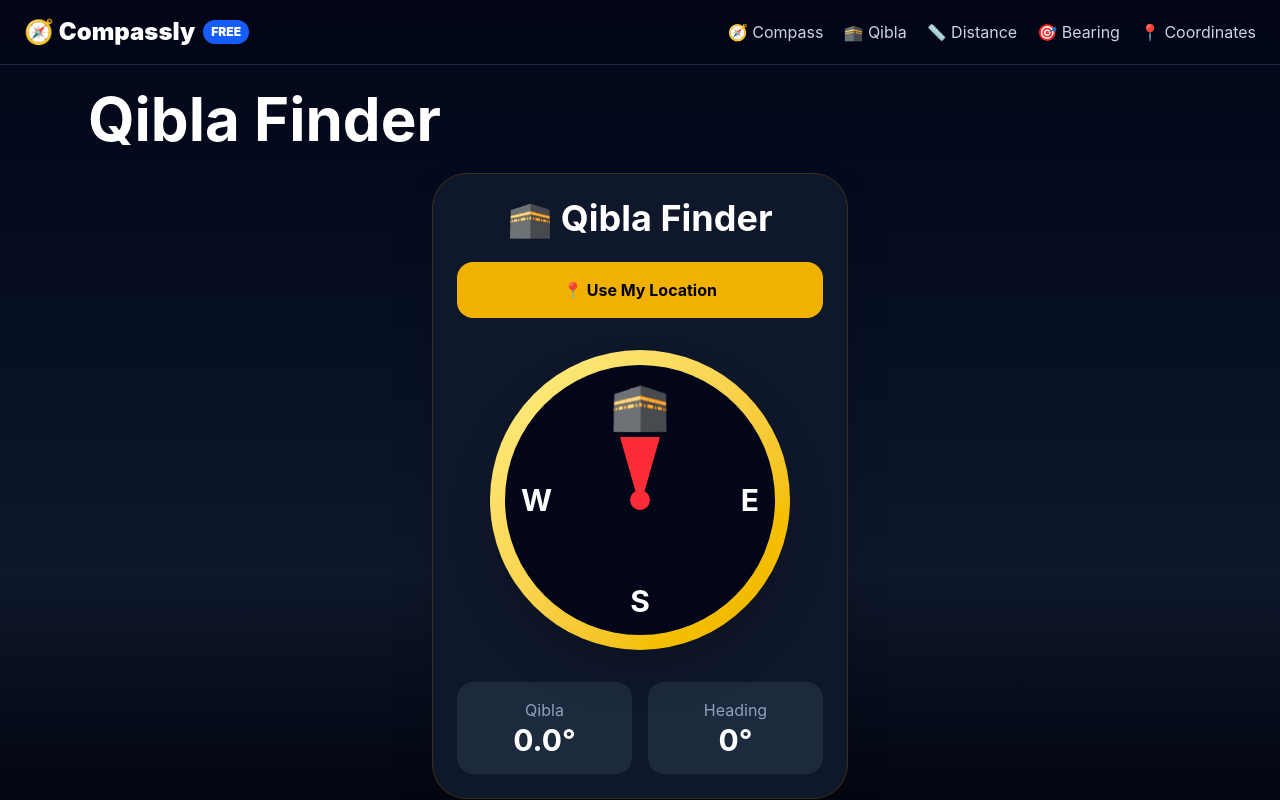
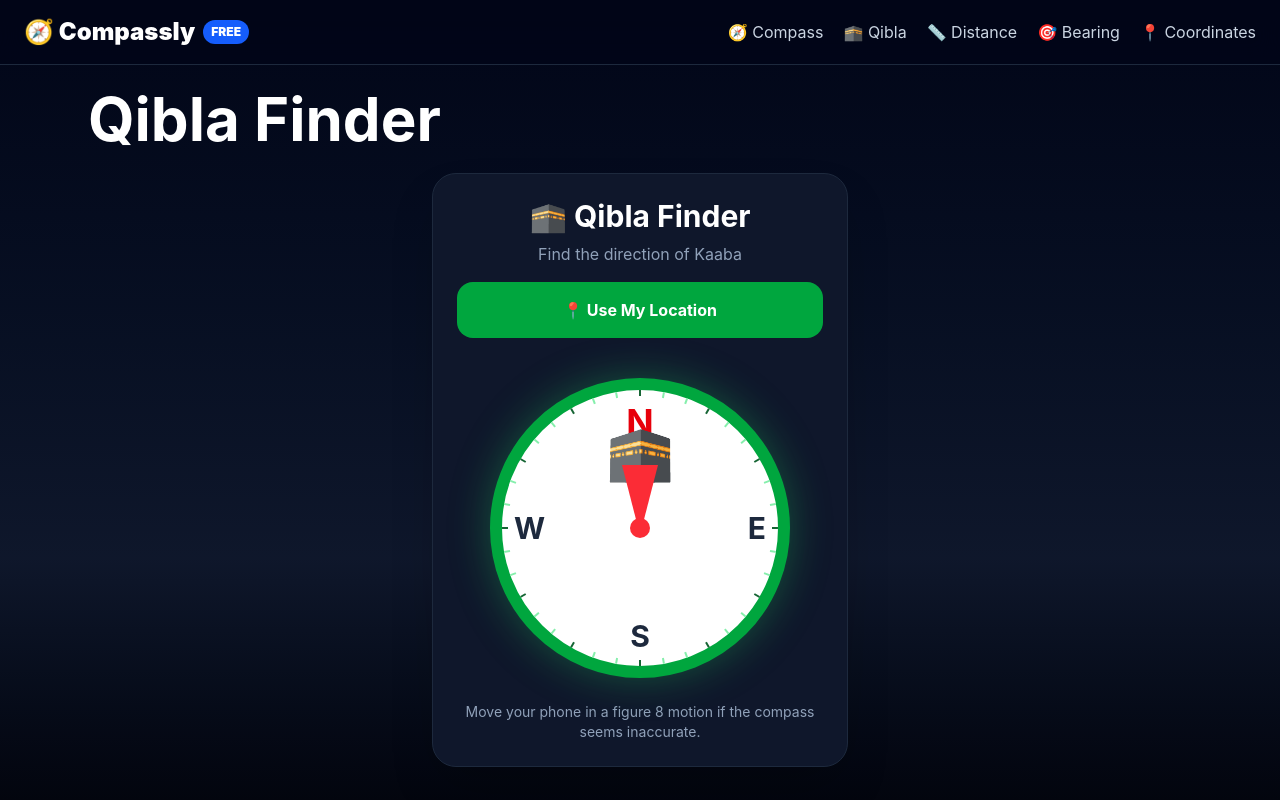
Before and after one commit to HasanMansuri/compassly, a React (Vite) app: page /qibla-finder in a window 1280 px wide. Shown: the top 800 px of the page. Built offline with nearby package versions, Linux system fonts and the light colour scheme; no server answers.

Commit message:
Premium Qibla UI

```diff
--- a/src/components/QiblaFinder.jsx
+++ b/src/components/QiblaFinder.jsx
@@ -2,181 +2,76 @@ import { useEffect, useState } from "react";
 
 export default function QiblaFinder() {
 
-const [heading,setHeading]=useState(0);
+  const [heading, setHeading] = useState(0);
 
-const [qibla,setQibla]=useState(0);
+  const [qiblaAngle, setQiblaAngle] = useState(0);
 
-const [distance,setDistance]=useState(null);
+  const [location, setLocation] = useState(null);
 
-const [location,setLocation]=useState(null);
+  const [error, setError] = useState("");
 
-const [error,setError]=useState("");
+  const [permissionNeeded, setPermissionNeeded] =
+    useState(false);
 
-const [loading,setLoading]=useState(false);
+  const makkahLat = 21.4225;
 
-const makkahLat=21.4225;
-
-const makkahLon=39.8262;
+  const makkahLon = 39.8262;
 
 
 
-function calculateQibla(lat,lon){
+  function getQiblaDirection(lat, lon) {
 
-const φ1=lat*Math.PI/180;
+    const lat1 = lat * Math.PI / 180;
 
-const λ1=lon*Math.PI/180;
+    const lon1 = lon * Math.PI / 180;
 
-const φ2=makkahLat*Math.PI/180;
+    const lat2 = makkahLat * Math.PI / 180;
 
-const λ2=makkahLon*Math.PI/180;
+    const lon2 = makkahLon * Math.PI / 180;
 
-const y=
+    const dLon = lon2 - lon1;
 
-Math.sin(λ2-λ1)
+    const y = Math.sin(dLon);
 
-*
+    const x =
 
-Math.cos(φ2);
+      Math.cos(lat1) *
 
-const x=
-
-Math.cos(φ1)
-
-*
-
-Math.sin(φ2)
+      Math.tan(lat2)
 
       -
 
-Math.sin(φ1)
+      Math.sin(lat1) *
 
-*
+      Math.cos(dLon);
 
-Math.cos(φ2)
+    let bearing =
 
-*
+      Math.atan2(y, x)
 
-Math.cos(λ2-λ1);
+      * 180
 
-let bearing=
+      / Math.PI;
 
-Math.atan2(y,x)
+    bearing = (bearing + 360) % 360;
 
-*
-
-180
-
-/
-
-Math.PI;
-
-bearing=(bearing+360)%360;
-
-setQibla(bearing);
+    return bearing;
 
   }
 
 
 
-function calculateDistance(lat,lon){
-
-const R=6371;
-
-const dLat=
-
-(makkahLat-lat)
-
-*
-
-Math.PI
-
-/
-
-180;
-
-const dLon=
-
-(makkahLon-lon)
-
-*
-
-Math.PI
-
-/
-
-180;
-
-const a=
-
-Math.sin(dLat/2)
-
-*
-
-Math.sin(dLat/2)
-
-+
-
-Math.cos(
-
-lat*Math.PI/180
-
-)
-
-*
-
-Math.cos(
-
-makkahLat*Math.PI/180
-
-)
-
-*
-
-Math.sin(dLon/2)
-
-*
-
-Math.sin(dLon/2);
-
-const c=
-
-2*
-
-Math.atan2(
-
-Math.sqrt(a),
-
-Math.sqrt(1-a)
-
-);
-
-setDistance(
-
-(R*c).toFixed(0)
-
-);
-
-}
-
-
-
-function getLocation(){
-
-setLoading(true);
+  function getLocation() {
 
     setError("");
 
     navigator.geolocation.getCurrentPosition(
 
-(position)=>{
+      (position) => {
 
-const lat=
+        const lat = position.coords.latitude;
 
-position.coords.latitude;
-
-const lon=
-
-position.coords.longitude;
+        const lon = position.coords.longitude;
 
         setLocation({
 
@@ -186,33 +81,25 @@ lon
 
         });
 
-calculateQibla(
+        setQiblaAngle(
+
+          getQiblaDirection(
 
             lat,
 
             lon
 
-);
-
-calculateDistance(
-
-lat,
-
-lon
+          )
 
         );
 
-setLoading(false);
-
       },
 
-()=>{
-
-setLoading(false);
+      () => {
 
         setError(
 
-"Location permission denied"
+          "Please allow location access."
 
         );
 
@@ -220,11 +107,11 @@ setError(
 
       {
 
-enableHighAccuracy:true,
+        enableHighAccuracy: true,
 
-timeout:15000,
+        timeout: 15000,
 
-maximumAge:0
+        maximumAge: 0
 
       }
 
@@ -234,86 +121,69 @@ maximumAge:0
 
 
 
+  async function requestCompassPermission() {
 
-useEffect(()=>{
+    try {
 
-const handleOrientation=(event)=>{
+      if (
 
-let compass=null;
+        typeof DeviceOrientationEvent !==
 
-if(
+        "undefined"
 
-event.webkitCompassHeading
+        &&
 
-){
+        typeof DeviceOrientationEvent
 
-compass=
+          .requestPermission ===
 
-event.webkitCompassHeading;
+        "function"
+
+      ) {
+
+        const permission =
+
+          await DeviceOrientationEvent
+
+            .requestPermission();
+
+        if (
+
+          permission ===
+
+          "granted"
+
+        ) {
+
+          startCompass();
 
         }
 
-else if(
+      }
 
-event.alpha!==null
+      else {
 
-){
-
-compass=
-
-360-
-
-event.alpha;
+        startCompass();
 
       }
 
-if(
+    }
 
-compass!==null
+    catch {
 
-){
+      setError(
 
-setHeading(
-
-Math.round(compass)
+        "Compass permission denied."
 
       );
 
     }
 
-};
+  }
 
 
 
-const startCompass=async()=>{
-
-try{
-
-if(
-
-typeof DeviceOrientationEvent!=="undefined"
-
-&&
-
-typeof DeviceOrientationEvent.requestPermission==="function"
-
-){
-
-const permission=
-
-await DeviceOrientationEvent.requestPermission();
-
-if(
-
-permission!=="granted"
-
-){
-
-return;
-
-}
-
-}
+  function startCompass() {
 
     window.addEventListener(
 
@@ -325,23 +195,109 @@ true
 
     );
 
-}
-
-catch(err){
-
-console.log(err);
+    setPermissionNeeded(false);
 
   }
 
-};
+
+
+  function handleOrientation(event) {
+
+    let compass = null;
 
 
 
-startCompass();
+    if (
+
+      event.webkitCompassHeading
+
+    ) {
+
+      compass =
+
+        event.webkitCompassHeading;
+
+    }
+
+    else if (
+
+      event.alpha !== null
+
+    ) {
+
+      compass =
+
+        360 -
+
+        event.alpha;
+
+    }
 
 
 
-return()=>{
+    if (
+
+      compass !== null
+
+    ) {
+
+      setHeading(
+
+        prev =>
+
+          prev +
+
+          (
+
+            compass -
+
+            prev
+
+          ) * 0.15
+
+      );
+
+    }
+
+  }
+
+
+
+  useEffect(() => {
+
+    getLocation();
+
+
+
+    if (
+
+      typeof DeviceOrientationEvent
+
+      !== "undefined"
+
+      &&
+
+      typeof DeviceOrientationEvent
+
+        .requestPermission ===
+
+      "function"
+
+    ) {
+
+      setPermissionNeeded(true);
+
+    }
+
+    else {
+
+      startCompass();
+
+    }
+
+
+
+    return () => {
 
       window.removeEventListener(
 
@@ -355,21 +311,61 @@ true
 
     };
 
-},[]);
+  }, []);
 
 
 
-return(
+  return (
 
 <div className="max-w-md mx-auto px-4 py-6">
 
-<div className="bg-slate-900 border border-yellow-700/30 rounded-[35px] p-6 shadow-2xl">
+<div className="bg-slate-900 rounded-3xl border border-slate-800 p-6 shadow-2xl">
 
-<h1 className="text-center text-3xl md:text-4xl font-bold mb-6">
+<h1 className="text-center text-3xl font-bold">
 
 🕋 Qibla Finder
 
 </h1>
+
+<p className="text-center text-slate-400 mt-2">
+
+Find the direction of Kaaba
+
+</p>
+
+
+
+{permissionNeeded && (
+
+<button
+
+onClick={requestCompassPermission}
+
+className="
+
+w-full
+
+bg-blue-600
+
+hover:bg-blue-700
+
+rounded-2xl
+
+py-3
+
+font-bold
+
+mt-5
+
+"
+
+>
+
+Enable Compass
+
+</button>
+
+)}
 
 
 
@@ -381,47 +377,31 @@ className="
 
 w-full
 
-bg-yellow-500
+bg-green-600
 
-hover:bg-yellow-400
+hover:bg-green-700
 
-text-black
+rounded-2xl
+
+py-4
 
 font-bold
 
-py-4
-
-rounded-2xl
-
-transition
+mt-4
 
 "
 
 >
 
-{
-
-loading
-
-?
-
-"Getting Location..."
-
-:
-
-"📍 Use My Location"
-
-}
+📍 Use My Location
 
 </button>
 
 
 
-{error &&
+{error && (
 
 <div className="
-
-mt-4
 
 bg-red-500/10
 
@@ -435,6 +415,8 @@ rounded-2xl
 
 p-4
 
+mt-5
+
 text-center
 
 ">
@@ -443,11 +425,11 @@ text-center
 
 </div>
 
-}
+)}
 
 
 
-<div className="flex justify-center mt-8">
+<div className="flex justify-center mt-10">
 
 <div
 
@@ -461,13 +443,15 @@ h-[300px]
 
 rounded-full
 
-bg-gradient-to-br
+bg-white
 
-from-yellow-200
+border-[12px]
 
-to-yellow-500
+border-green-600
 
-shadow-2xl
+shadow-[0_0_40px_rgba(34,197,94,0.35)]
+
+overflow-hidden
 
 "
 
@@ -475,23 +459,83 @@ shadow-2xl
 
 
 
+{
+
+Array.from({
+
+length:36
+
+}).map(
+
+(_,i)=>(
+
 <div
+
+key={i}
 
 className="
 
 absolute
 
-inset-[15px]
+left-1/2
 
-rounded-full
+top-1/2
 
-bg-slate-950
-
-overflow-hidden
+origin-bottom
 
 "
 
+style={{
+
+height:
+
+i%3===0
+
+?
+
+"18px"
+
+:
+
+"10px",
+
+width:"2px",
+
+background:
+
+i%3===0
+
+?
+
+"#166534"
+
+:
+
+"#86efac",
+
+transform:
+
+`
+
+translate(-50%,-100%)
+
+rotate(${i*10}deg)
+
+translateY(-132px)
+
+`
+
+}}
+
 >
+
+</div>
+
+)
+
+)
+
+}
 
 
 
@@ -505,41 +549,37 @@ transform:
 
 `rotate(-${heading}deg)`,
 
-transition:"0.2s"
+transition:
+
+"transform 0.12s linear"
 
 }}
 
 >
 
-
-
-<div className="absolute top-4 left-1/2 -translate-x-1/2 text-red-500 text-3xl font-bold">
+<div className="absolute top-3 left-1/2 -translate-x-1/2 text-red-600 text-4xl font-bold">
 
 N
 
 </div>
 
-
-
-<div className="absolute bottom-4 left-1/2 -translate-x-1/2 text-white text-3xl font-bold">
+<div className="absolute bottom-3 left-1/2 -translate-x-1/2 text-slate-800 text-3xl font-bold">
 
 S
 
 </div>
 
-
-
-<div className="absolute left-4 top-1/2 -translate-y-1/2 text-white text-3xl font-bold">
+<div className="absolute left-3 top-1/2 -translate-y-1/2 text-slate-800 text-3xl font-bold">
 
 W
 
 </div>
 
-
-
-<div className="absolute right-4 top-1/2 -translate-y-1/2 text-white text-3xl font-bold">
+<div className="absolute right-3 top-1/2 -translate-y-1/2 text-slate-800 text-3xl font-bold">
 
 E
+
+</div>
 
 </div>
 
@@ -553,13 +593,15 @@ style={{
 
 transform:
 
-`rotate(${qibla}deg)`
+`rotate(${qiblaAngle-heading}deg)`,
+
+transition:
+
+"transform 0.2s ease"
 
 }}
 
 >
-
-
 
 <div
 
@@ -567,23 +609,19 @@ className="
 
 absolute
 
-top-4
+top-5
 
 left-1/2
 
 -translate-x-1/2
 
-text-5xl
+text-[55px]
 
 "
 
 >
 
 🕋
-
-</div>
-
-
 
 </div>
 
@@ -605,9 +643,9 @@ w-0
 
 h-0
 
-border-l-[20px]
+border-l-[18px]
 
-border-r-[20px]
+border-r-[18px]
 
 border-b-[70px]
 
@@ -659,13 +697,15 @@ bg-red-500
 
 </div>
 
-</div>
+
 
 </div>
 
 </div>
 
 
+
+{location && (
 
 <div className="grid grid-cols-2 gap-4 mt-8">
 
@@ -679,7 +719,7 @@ Qibla
 
 <p className="text-3xl font-bold">
 
-{qibla.toFixed(1)}°
+{qiblaAngle.toFixed(1)}°
 
 </p>
 
@@ -697,7 +737,7 @@ Heading
 
 <p className="text-3xl font-bold">
 
-{heading}°
+{Math.round(heading)}°
 
 </p>
 
@@ -705,57 +745,27 @@ Heading
 
 </div>
 
-
-
-{
-
-distance &&
-
-<div className="mt-4 bg-slate-800 rounded-2xl p-5 text-center">
-
-<p className="text-slate-400">
-
-Distance To Makkah
-
-</p>
-
-<p className="text-4xl font-bold mt-2">
-
-{distance} km
-
-</p>
-
-</div>
-
-}
+)}
 
 
 
-{
+<p className="
 
-location &&
+text-center
 
-<div className="mt-4 bg-slate-800 rounded-2xl p-5 text-center">
+text-sm
 
-<p>
+text-slate-400
 
-📍
+mt-6
 
-{location.lat.toFixed(4)}
+">
 
-,
+Move your phone in a figure 8 motion
 
-{" "}
-
-{location.lon.toFixed(4)}
+if the compass seems inaccurate.
 
 </p>
-
-</div>
-
-}
-
-
 
 </div>
 
```
Lines whose indentation alone changed are shown as unchanged.
